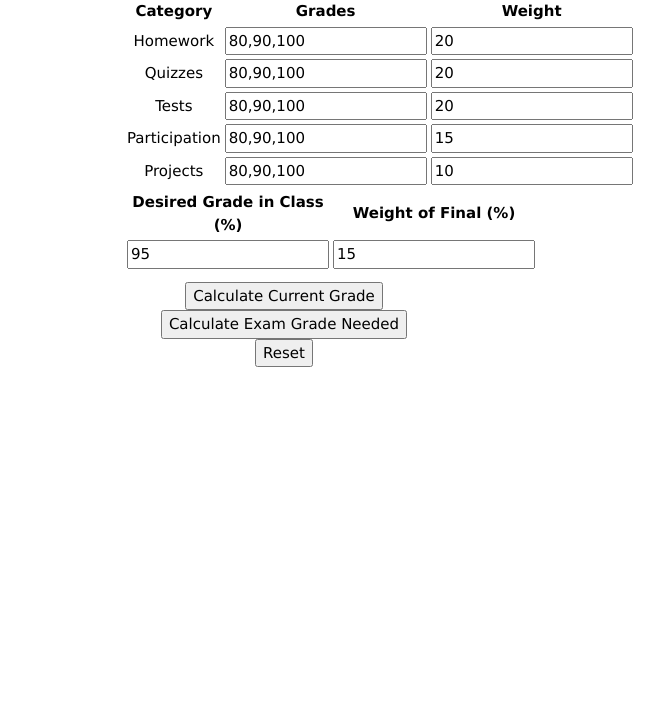
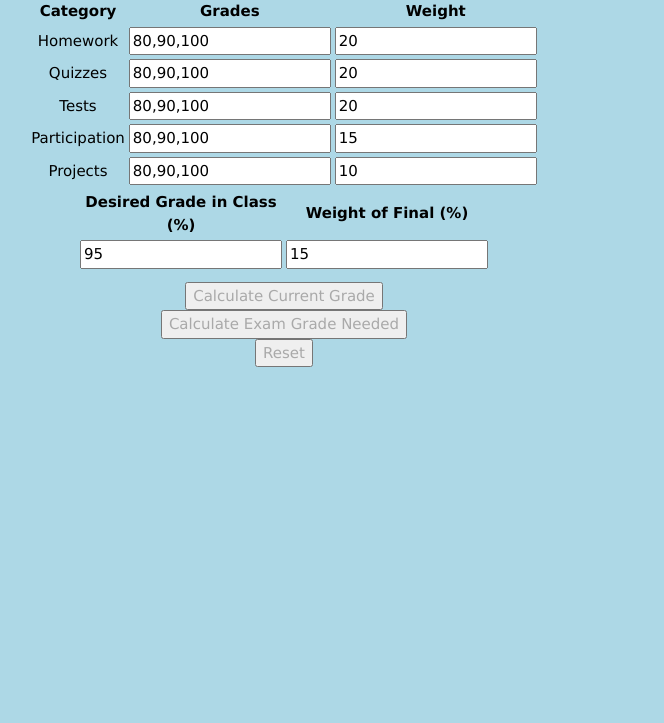
Before and after one commit to annafry1/gradecalculator, a plain HTML site: page index.html in a window 1280 px wide. Shown: the part 77-800 px from the top of the page, without its empty margins (356-1020 px from the left). Drawn offline with nearby package versions, Linux system fonts and the light colour scheme.

Commit message:
WORK ON THIS ANNA -Eva

```diff
--- a/index.html
+++ b/index.html
@@ -4,7 +4,7 @@
     <meta charset="UTF-8">
     <title>Title</title>
     <script src="script.js"></script>
-    <link rel="stylesheet" href="https://www.w3schools.com/w3css/4/w3.css">
+    <link rel="stylesheet" href="https://www.w3schools.com/w3css/4/w3.css" samesite="none">
     <link rel="stylesheet" href="styles.css">
 
 </head>
@@ -12,7 +12,7 @@
 <h1 id="title">Grade Calculator</h1>
 
 <div id="tables">
-<table>
+<table id="one">
     <tr>
         <th>Category</th>
         <th>Grades</th>
@@ -44,7 +44,7 @@
         <td><input type="text" id="projectWeight" placeholder="Enter Weight" value="10"></td>
     </tr>
 </table>
-<table>
+<table id="two">
     <tr>
         <th>Desired Grade in Class (%)</th>
         <th>Weight of Final (%) </th>
--- a/styles.css
+++ b/styles.css
@@ -1,4 +1,5 @@
-#tables, body{
+body{
+    background-color: lightblue;
     position: relative;
     width: 50%;
     text-align: center;
@@ -6,8 +7,20 @@
     margin-right: auto;
 }
 
+#one,#two{
+    position: relative;
+    width: 50%;
+    text-align: center;
+    margin: auto;
+}
+
 #calculateGrade,#calculateGradeNeeded,#reset{
     position: relative;
     top: 10px;
     bottom: 10px;
 }
+
+button{
+    color: darkgray;
+
+}
```
